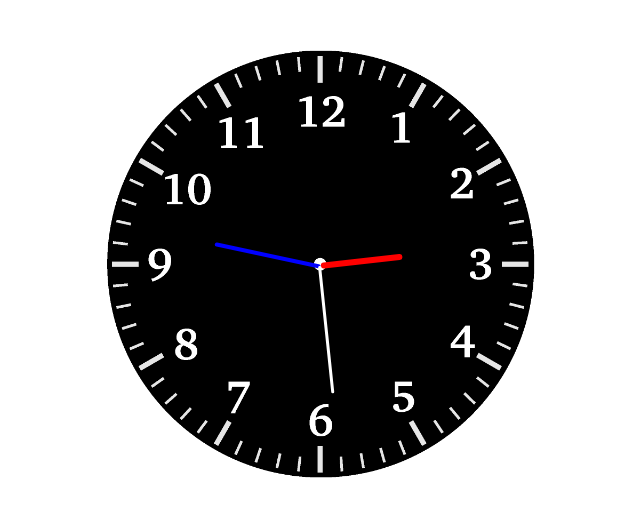
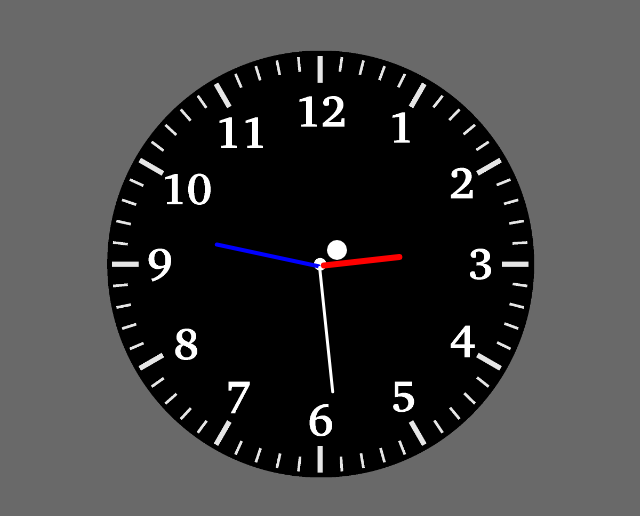
Before and after one commit to Yudin101/analogClock, a plain HTML site: page index.html in a window 1280 px wide. Shown: the whole page, without its empty margins (319-959 px from the left). Drawn offline with Linux system fonts and the light colour scheme.

Commit message:
chaned background color + added a div at the center to cover the hands

```diff
--- a/index.html
+++ b/index.html
@@ -9,6 +9,7 @@
 </head>
 <body>
 	<div id="clockContainer">
+		<div class="cover"></div>
 		<div id="hour"></div>
 		<div id="minute"></div>
 		<div id="second"></div>
--- a/styles.css
+++ b/styles.css
@@ -1,3 +1,18 @@
+body{
+	background-color: dimgray;
+}
+
+.cover{
+	position: absolute;
+	bottom: 260px;
+	left: 262px;
+	width: 20px;
+	height: 20px;
+	border-radius: 50%;
+	background-color: white;
+	z-index: 1;
+}
+
 #clockContainer{
 	position: relative;
 	margin: auto;
```
